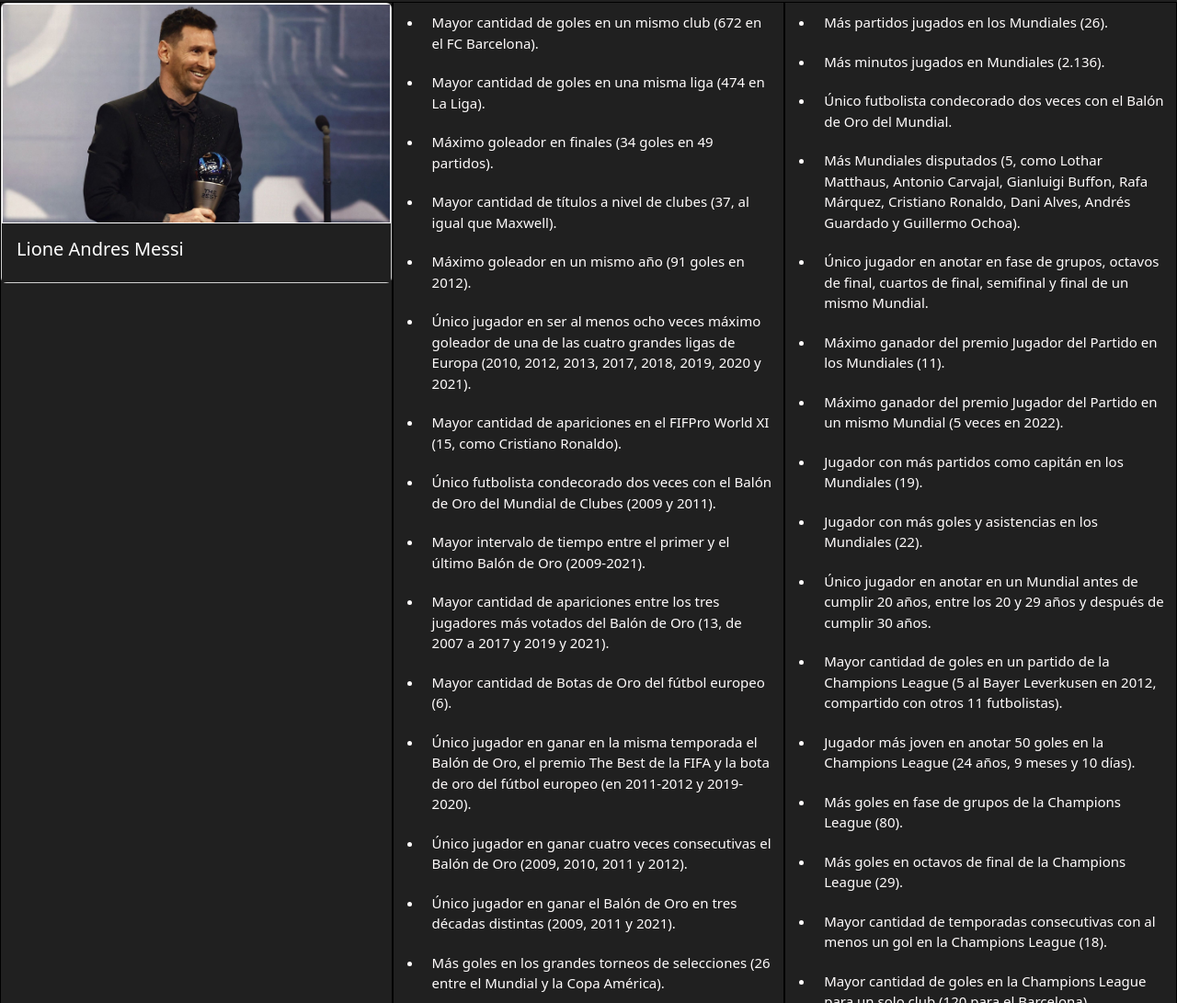
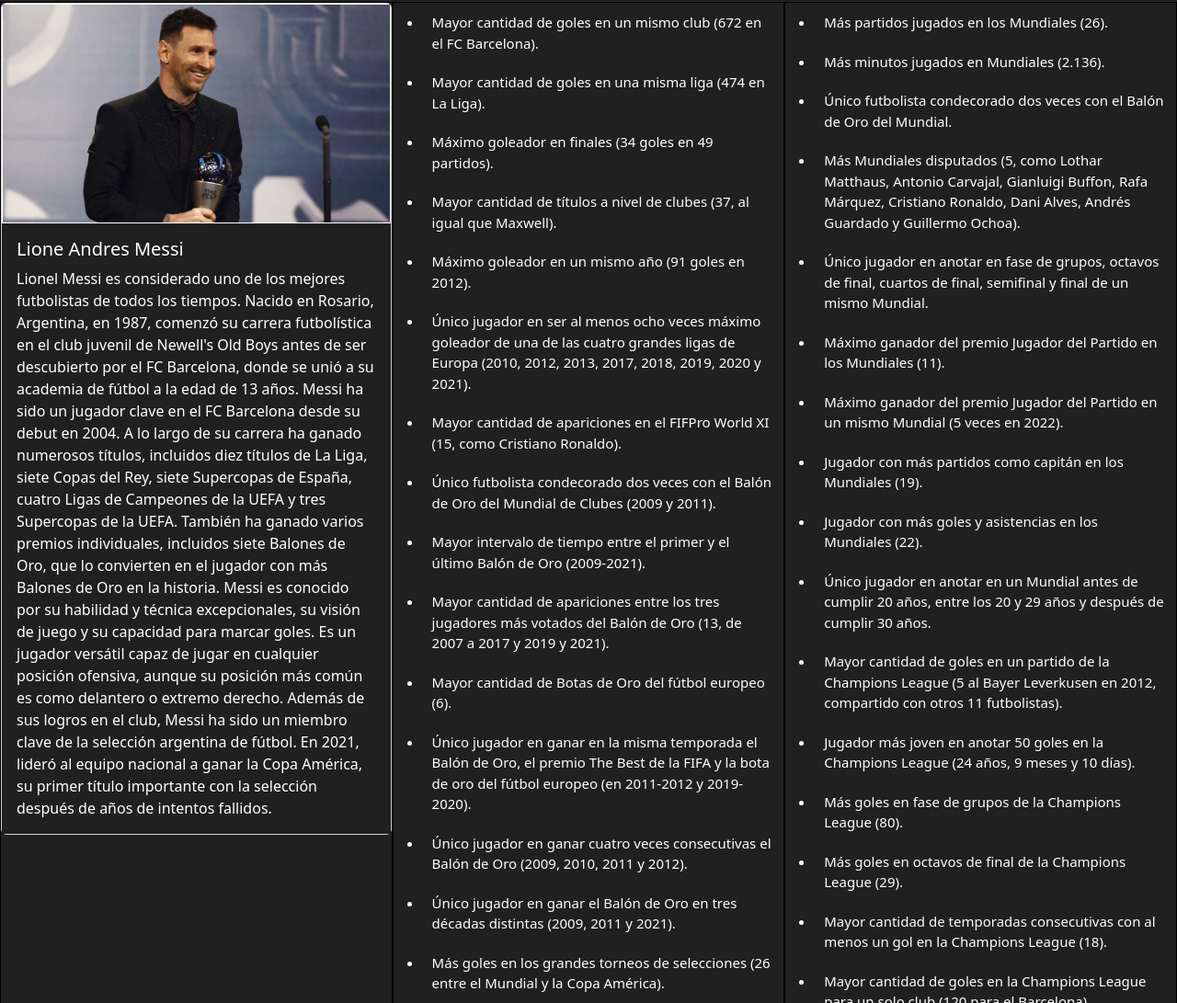
Before and after one commit to jeisonW/cs50w-project0, a plain HTML site: page messi.html in a window 1280 px wide. Shown: the part 598-1689 px from the top of the page at 92% size. Drawn offline with nearby package versions, Linux system fonts and the light colour scheme.

Commit message:
no fue el ultimo, falto este

```diff
--- a/messi.html
+++ b/messi.html
@@ -35,7 +35,15 @@
                             <img src="templates/banderas/mess.jpg" class="card-img-top" alt="..." style="border-radius: 1px ; padding: 1px;">
                             <div class="card-body">
                                 <h5 class="card-title">Lione Andres Messi </h5>
-                                <p class="card-text"></p>
+                                <p class="card-text">  Lionel Messi es considerado uno de los mejores futbolistas de todos los tiempos. Nacido en Rosario, Argentina, en 1987, comenzó su carrera futbolística en el club juvenil de Newell's Old Boys antes de ser descubierto por el FC Barcelona, donde se unió a su academia de fútbol a la edad de 13 años.
+
+                                    Messi ha sido un jugador clave en el FC Barcelona desde su debut en 2004. A lo largo de su carrera ha ganado numerosos títulos, incluidos diez títulos de La Liga, siete Copas del Rey, siete Supercopas de España, cuatro Ligas de Campeones de la UEFA y tres Supercopas de la UEFA. También ha ganado varios premios individuales, incluidos siete Balones de Oro, que lo convierten en el jugador con más Balones de Oro en la historia.
+
+                                    Messi es conocido por su habilidad y técnica excepcionales, su visión de juego y su capacidad para marcar goles. Es un jugador versátil capaz de jugar en cualquier posición ofensiva, aunque su posición más común es como delantero o extremo derecho.
+
+                                    Además de sus logros en el club, Messi ha sido un miembro clave de la selección argentina de fútbol. En 2021, lideró al equipo nacional a ganar la Copa América, su primer título importante con la selección después de años de intentos fallidos.
+
+                                    </p>
                             </div>
                         </div>
                     </div>
```
